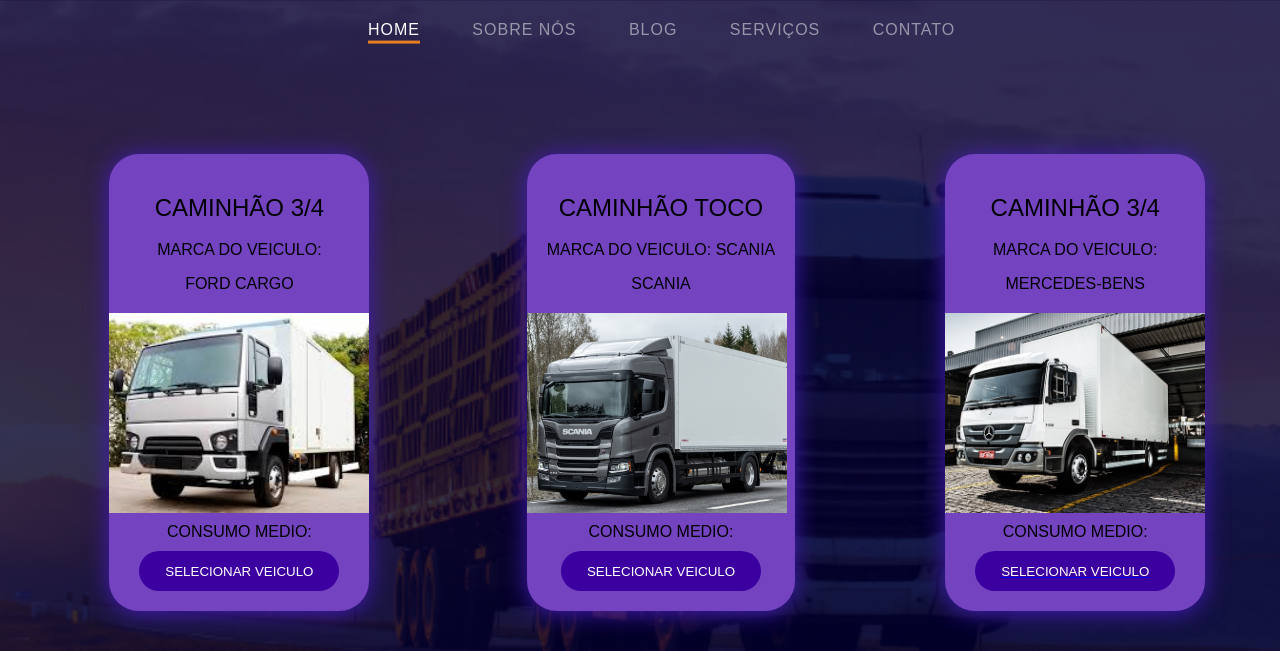
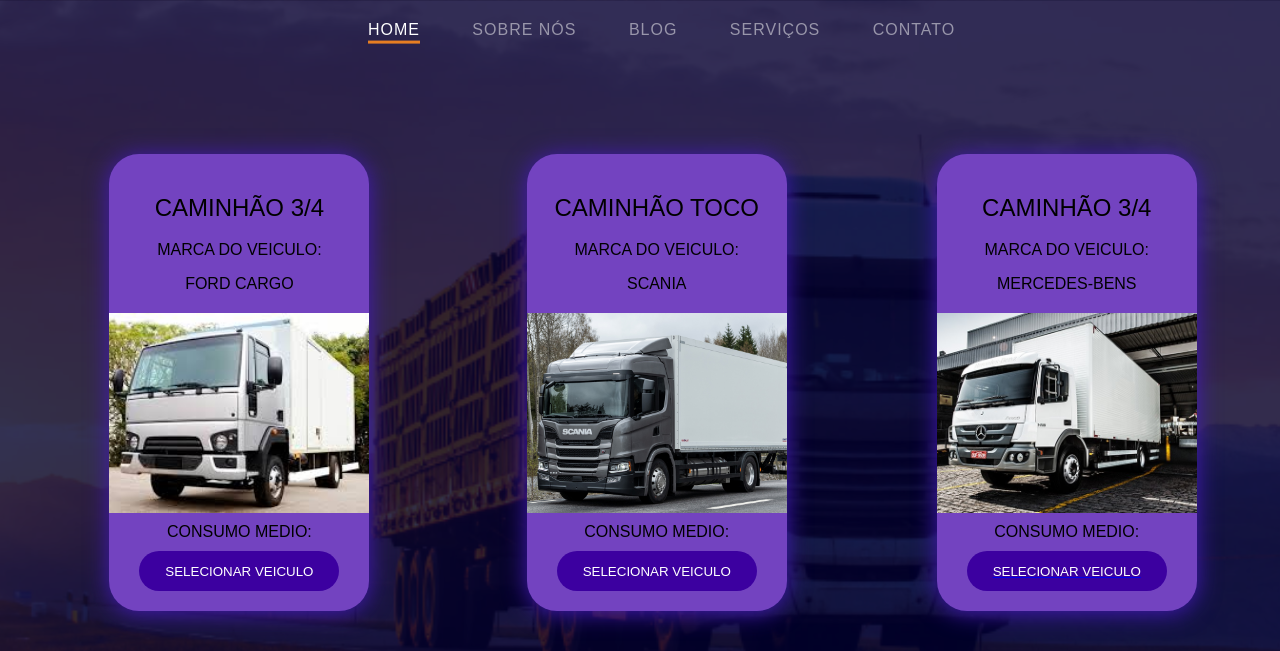
Before and after one commit to Diego0726/Dev_Transportadora, a PHP site: the page made by Front-end- HTML e CSS/Seleção.html in a window 1280 px wide. Shown: the top 651 px of the page. Run offline with PHP 8.4, Linux system fonts and the light colour scheme; some libraries are stand-ins or nearby versions.

Commit message:
aqui levi

```diff
--- a/Front-end- HTML e CSS/Seleção.html
+++ b/Front-end- HTML e CSS/Seleção.html
@@ -36,7 +36,7 @@
         <div class="card1">
           <div class="topCard1">
             <h2 class="title1">Caminhão toco</h2>
-            <span class="secondText1"><p>Marca do veiculo: Scania</p>Scania</span>
+            <span class="secondText1"><p>Marca do veiculo:</p>Scania</span>
           </div>
           <div class="mediaCard1"></div>
           <div class="bottomCard1">
```
Also changed, not shown: Front-end- HTML e CSS/conexão.php (line endings or trailing spaces).
